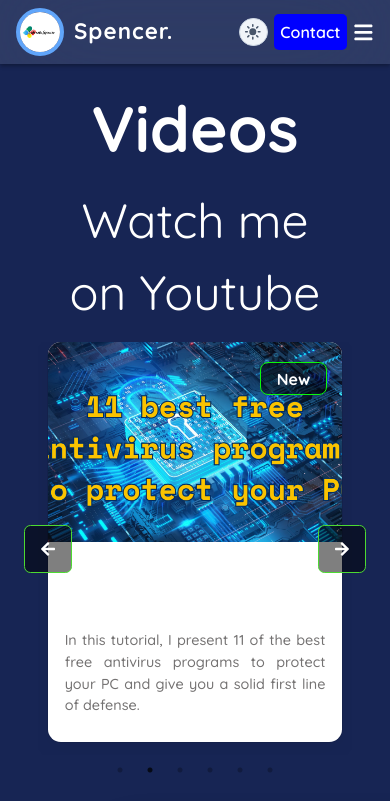
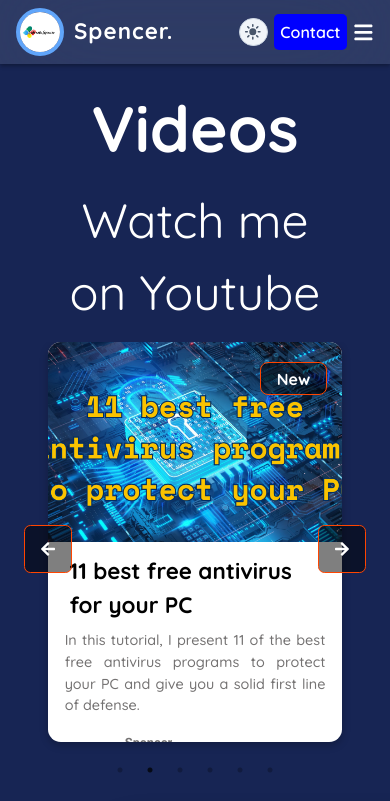
Before and after one commit to spe9110/spencer-wawaku, a React (Create React App) app in the folder spencer-wawaku/: page /videos in a window 390 px wide. Shown: the top 801 px of the page. Built offline with nearby package versions, Linux system fonts and the light colour scheme.

Commit message:
add the update frontend before the responsive

```diff
--- a/spencer-wawaku/src/App.css
+++ b/spencer-wawaku/src/App.css
@@ -267,7 +267,6 @@
   align-items: start;
   justify-content: center;
   gap: 2rem;
-  background-color: #fff;
   margin-bottom: 2rem;
 }
 .container .About__slider {
@@ -356,6 +355,7 @@
   outline: none;
   text-align: center;
   background-color: transparent;
+  color: #000;
 }
 .container .About__content__btn__one:hover, .container .About__content__btn__one.active, .container .About__content__btn__two:hover, .container .About__content__btn__two.active, .container .About__content__btn__three:hover, .container .About__content__btn__three.active {
   background-color: blue;
@@ -367,7 +367,6 @@
   display: flex;
   align-items: start;
   justify-content: center;
-  border: 2px solid #fff;
   padding: 0.2em;
   width: 100%;
   height: auto;
@@ -409,6 +408,7 @@
 }
 .container .About__content__wrapper__info__knowledge__list-skill:hover {
   background-color: #f8fafc;
+  color: #000;
   border: 1px solid #e5e7eb;
 }
 .container .About__content__wrapper__info__knowledge__list-skill img {
@@ -457,7 +457,6 @@
   width: 100%;
   height: 0.5rem;
   border-radius: 0.5rem;
-  background-color: #f8fafc;
   border: 1px solid #e5e7eb;
   overflow: hidden;
   margin: 0.4rem 0;
@@ -648,15 +647,15 @@
 .container .Videos__card {
   width: 300px;
   height: 400px;
-  box-shadow: rgba(0, 0, 0, 0.05) 0px 6px 24px 0px, rgba(0, 0, 0, 0.08) 0px 0px 0px 1px;
-  background-color: white;
+  box-shadow: rgba(0, 0, 0, 0.24) 0px 3px 8px;
+  background-color: #fff;
   margin-bottom: 0.4rem;
   border-radius: 0.8rem;
   overflow: hidden;
   cursor: pointer;
 }
 .container .Videos__card:hover {
-  background-color: rgba(0, 0, 0, 0.05);
+  background-color: rgba(250, 250, 250, 0.9);
 }
 .container .Videos__card__img {
   position: relative;
@@ -680,7 +679,7 @@
   border-radius: 0.5em;
   font-size: 1rem;
   font-weight: bold;
-  border: 1px solid rgb(11, 248, 11);
+  border: 1px solid orangered;
 }
 .container .Videos__card__content {
   width: 100%;
@@ -695,6 +694,7 @@
   margin: 3px 0;
   margin: 0.1rem 0;
   padding: 0 0.6em;
+  color: #000;
 }
 .container .Videos__card__content__description {
   font-size: 0.9rem;
@@ -733,6 +733,7 @@
   gap: 0.2rem;
 }
 .container .Videos__card__content__profil__author__nameJob__name {
+  color: #747272;
   font-size: 0.8rem;
   text-align: start;
   font-weight: bold;
@@ -782,13 +783,14 @@
   right: -1.5rem;
   width: 3rem;
   height: 3rem;
-  border: 1px solid #4dda31;
+  border: 1px solid orangered;
   background-color: rgba(0, 0, 0, 0.5);
   color: #fff;
   border-radius: 0.4rem;
   z-index: 2;
   display: grid;
   place-items: center;
+  cursor: pointer;
 }
 .container .Videos .prevArrow {
   position: absolute;
@@ -797,13 +799,14 @@
   left: -1.5rem;
   width: 3rem;
   height: 3rem;
-  border: 1px solid #4dda31;
+  border: 1px solid orangered;
   background-color: rgba(0, 0, 0, 0.5);
   color: #fff;
   border-radius: 0.4rem;
   z-index: 2;
   display: grid;
   place-items: center;
+  cursor: pointer;
 }
 .container .Videos .slick-slide > div {
   margin: 0 10px;
@@ -848,6 +851,7 @@
 }
 .container .Contact__form__content {
   background: white;
+  color: #000;
   width: 40vw;
   min-height: 600px;
   padding: 18px 12px;
--- a/spencer-wawaku/src/component/Main/About.js
+++ b/spencer-wawaku/src/component/Main/About.js
@@ -8,11 +8,14 @@ import knowledges from './DataMain/AllSkills';
 import programmingSkills from './DataMain/ProgrammingSkills';
 import otherSkills from './DataMain/OtherSkills';
 import tools from './DataMain/ToolsData';
+import { useTheme } from '../Header/DarkMode';
+
 
 // picture variables
 const picture = pictures;
 
 export default function About(){
+    const { theme } = useTheme();
     const [showSkills, setShowSkills] = useState(1);
 
     const handleShowSkills = (e) => {
@@ -20,7 +23,7 @@ export default function About(){
     }
 
     return(
-        <div className="About">
+        <div className={`About ${theme === 'light' ? 'dark-mode' : 'light'}`}>
             <div className="About__slider">
                 {/* design */}
                 <div className="About__slider__design"></div>
--- a/spencer-wawaku/src/component/Main/MainSass/_Contact.scss
+++ b/spencer-wawaku/src/component/Main/MainSass/_Contact.scss
@@ -37,6 +37,7 @@
             }
             &__content{
                 background: white;
+                color: #000;
                 width: 40vw;
                 min-height: 600px;
                 padding: 18px 12px;
--- a/spencer-wawaku/src/component/Main/MainSass/_Videos.scss
+++ b/spencer-wawaku/src/component/Main/MainSass/_Videos.scss
@@ -22,15 +22,15 @@
         &__card{
             width: 300px;
             height: 400px;
-            box-shadow: rgba(0, 0, 0, 0.05) 0px 6px 24px 0px, rgba(0, 0, 0, 0.08) 0px 0px 0px 1px;
-            background-color: white;
+            box-shadow: rgba(0, 0, 0, 0.24) 0px 3px 8px;
+            background-color: #fff;
             margin-bottom: .4rem;
             border-radius: .8rem;
             overflow: hidden;
             cursor: pointer;
 
             &:hover{
-                background-color: rgba(0, 0, 0, 0.05);
+                background-color: rgba(250, 250, 250, 0.9);
             }
 
             &__img{
@@ -55,7 +55,7 @@
                     border-radius: .5em;
                     font-size: 1rem;
                     font-weight: bold;
-                    border: 1px solid rgb(11, 248, 11);
+                    border: 1px solid orangered;
                 }
             }
             &__content{
@@ -71,6 +71,7 @@
                     margin: 3px 0;
                     margin: .1rem 0;
                     padding: 0 .6em;
+                    color: #000;
                 }
                 &__description{
                     font-size: .9rem;
@@ -110,6 +111,7 @@
                             gap: .2rem;
 
                             &__name{
+                                color: #747272;
                                 font-size: .8rem;
                                 text-align: start;
                                 font-weight: bold;
@@ -170,13 +172,14 @@
             right: -1.5rem;
             width: 3rem;
             height: 3rem;
-            border: 1px solid #4dda31;
+            border: 1px solid orangered;
             background-color: rgba(0, 0, 0, 0.5);
             color: #fff;
             border-radius: .4rem;
             z-index: 2;
             display: grid;
             place-items: center;
+            cursor: pointer;
         }
 
         .prevArrow{
@@ -186,13 +189,14 @@
             left: -1.5rem;
             width: 3rem;
             height: 3rem;
-            border: 1px solid #4dda31;
+            border: 1px solid orangered;
             background-color: rgba(0, 0, 0, 0.5);
             color: #fff;
             border-radius: .4rem;
             z-index: 2;
             display: grid;
             place-items: center;
+            cursor: pointer;
         }
 
         /* these code insert space between items  */
--- a/spencer-wawaku/src/component/Main/MainSass/index_main.css
+++ b/spencer-wawaku/src/component/Main/MainSass/index_main.css
@@ -126,7 +126,6 @@
   align-items: start;
   justify-content: center;
   gap: 2rem;
-  background-color: #fff;
   margin-bottom: 2rem;
 }
 .container .About__slider {
@@ -215,6 +214,7 @@
   outline: none;
   text-align: center;
   background-color: transparent;
+  color: #000;
 }
 .container .About__content__btn__one:hover, .container .About__content__btn__one.active, .container .About__content__btn__two:hover, .container .About__content__btn__two.active, .container .About__content__btn__three:hover, .container .About__content__btn__three.active {
   background-color: blue;
@@ -226,7 +226,6 @@
   display: flex;
   align-items: start;
   justify-content: center;
-  border: 2px solid #fff;
   padding: 0.2em;
   width: 100%;
   height: auto;
@@ -268,6 +267,7 @@
 }
 .container .About__content__wrapper__info__knowledge__list-skill:hover {
   background-color: #f8fafc;
+  color: #000;
   border: 1px solid #e5e7eb;
 }
 .container .About__content__wrapper__info__knowledge__list-skill img {
@@ -316,7 +316,6 @@
   width: 100%;
   height: 0.5rem;
   border-radius: 0.5rem;
-  background-color: #f8fafc;
   border: 1px solid #e5e7eb;
   overflow: hidden;
   margin: 0.4rem 0;
@@ -507,15 +506,15 @@
 .container .Videos__card {
   width: 300px;
   height: 400px;
-  box-shadow: rgba(0, 0, 0, 0.05) 0px 6px 24px 0px, rgba(0, 0, 0, 0.08) 0px 0px 0px 1px;
-  background-color: white;
+  box-shadow: rgba(0, 0, 0, 0.24) 0px 3px 8px;
+  background-color: #fff;
   margin-bottom: 0.4rem;
   border-radius: 0.8rem;
   overflow: hidden;
   cursor: pointer;
 }
 .container .Videos__card:hover {
-  background-color: rgba(0, 0, 0, 0.05);
+  background-color: rgba(250, 250, 250, 0.9);
 }
 .container .Videos__card__img {
   position: relative;
@@ -539,7 +538,7 @@
   border-radius: 0.5em;
   font-size: 1rem;
   font-weight: bold;
-  border: 1px solid rgb(11, 248, 11);
+  border: 1px solid orangered;
 }
 .container .Videos__card__content {
   width: 100%;
@@ -554,6 +553,7 @@
   margin: 3px 0;
   margin: 0.1rem 0;
   padding: 0 0.6em;
+  color: #000;
 }
 .container .Videos__card__content__description {
   font-size: 0.9rem;
@@ -592,6 +592,7 @@
   gap: 0.2rem;
 }
 .container .Videos__card__content__profil__author__nameJob__name {
+  color: #747272;
   font-size: 0.8rem;
   text-align: start;
   font-weight: bold;
@@ -641,13 +642,14 @@
   right: -1.5rem;
   width: 3rem;
   height: 3rem;
-  border: 1px solid #4dda31;
+  border: 1px solid orangered;
   background-color: rgba(0, 0, 0, 0.5);
   color: #fff;
   border-radius: 0.4rem;
   z-index: 2;
   display: grid;
   place-items: center;
+  cursor: pointer;
 }
 .container .Videos .prevArrow {
   position: absolute;
@@ -656,13 +658,14 @@
   left: -1.5rem;
   width: 3rem;
   height: 3rem;
-  border: 1px solid #4dda31;
+  border: 1px solid orangered;
   background-color: rgba(0, 0, 0, 0.5);
   color: #fff;
   border-radius: 0.4rem;
   z-index: 2;
   display: grid;
   place-items: center;
+  cursor: pointer;
 }
 .container .Videos .slick-slide > div {
   margin: 0 10px;
@@ -707,6 +710,7 @@
 }
 .container .Contact__form__content {
   background: white;
+  color: #000;
   width: 40vw;
   min-height: 600px;
   padding: 18px 12px;
```
Also changed, not shown: spencer-wawaku/src/component/Main/MainSass/_About.scss (+5 -3 lines), 2 other files (tests, documents, lock files or other folders).
